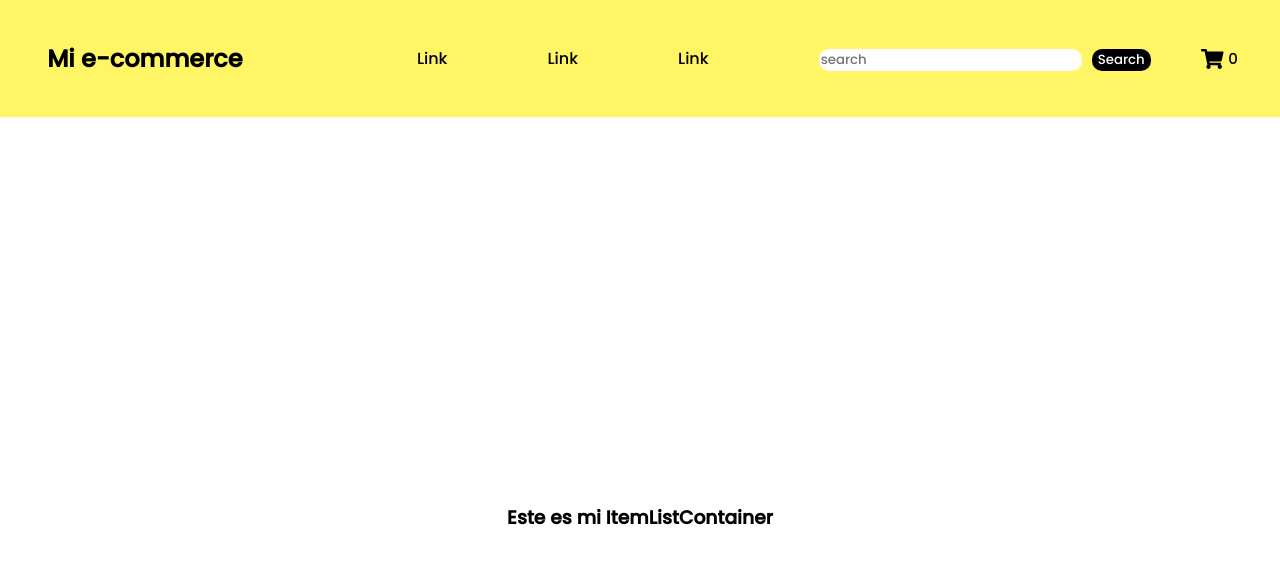
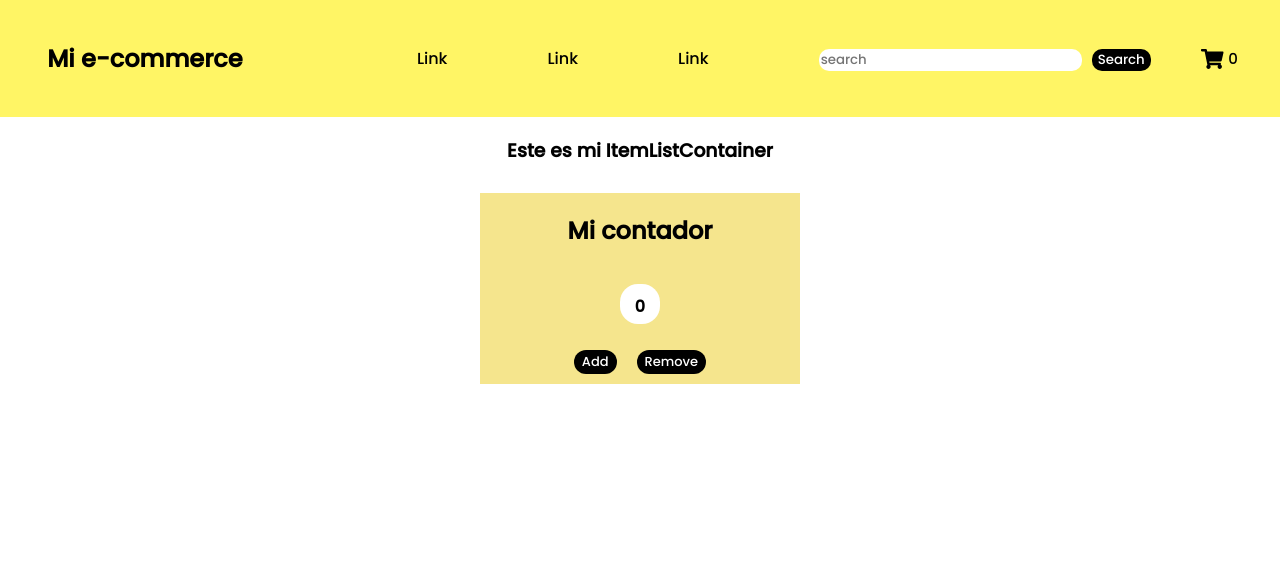
Before and after one commit to melinarmoreira/e-commerceReact, a React (Create React App) app: page / in a window 1280 px wide. Shown: the top 564 px of the page. Built offline with nearby package versions, Linux system fonts and the light colour scheme.

Commit message:
componentes II

```diff
--- a/src/App.js
+++ b/src/App.js
@@ -2,6 +2,7 @@
 import "./App.css";
 import NavBar from "./components/NavBar";
 import ItemListContainer from "./components/ItemListContainer";
+import ItemCount from "./components/ItemCount";
 
 
 function App() {
@@ -11,7 +12,7 @@ function App() {
           <NavBar/>
       </header>
           <ItemListContainer greeting="Este es mi ItemListContainer"/>
-
+          <ItemCount/>
     </div>
   );
 }
--- a/src/components/CartWidget.js
+++ b/src/components/CartWidget.js
@@ -7,7 +7,7 @@ import {faShoppingCart} from "@fortawesome/free-solid-svg-icons";
 
 function CartWidget () {
     return (
-        <div class="containerIcon">
+        <div className="containerIcon">
             <FontAwesomeIcon className="iconCart" icon={faShoppingCart}/>
             <p className="count">0</p>
         </div>
--- /dev/null
+++ b/src/components/ItemCount.css
@@ -0,0 +1,28 @@
+.buttonCounterUp, .buttonCounterDown {
+    background-color: black;
+    border: none;
+    color: white;
+    font-size: 13px;
+    border-radius: 20px;
+    font-family: 'Poppins', sans-serif;
+    padding: 2px 8px;
+    margin: 10px;
+}
+.counterStyle {
+    border-radius: 18px;
+    width: 20px;
+    height: 20px;
+    padding: 10px;
+    background-color: white;
+    text-align: center;
+    font-weight: bold;
+}
+.containerCounter {
+    margin: 10px auto;
+    background-color: rgb(245, 229, 141);
+    display: flex;
+    flex-direction: column;
+    align-items: center;
+    justify-content: center;
+    width: 25%;
+}
--- /dev/null
+++ b/src/components/ItemCount.js
@@ -0,0 +1,41 @@
+import React from "react";
+import { useState } from "react";
+import "./ItemCount.css"
+
+
+const ItemCount = () => {
+    let [counter, setCounter] = useState(0);
+    let [stock, setStock] = useState(10);
+
+    const counterUp = () => {
+            if (stock >= 1 ){
+            setCounter(counter + 1);
+            setStock(stock - 1);
+            }
+            else {
+                alert("No hay stock")
+            }
+    }
+    const counterDown = () => {
+            if (stock < 10) {
+            setCounter(counter - 1);
+            setStock(stock + 1);
+            } else {
+                alert("No hay más items para eliminar");
+            }
+    }
+    return (
+        <div className="containerCounter">
+                <h2>Mi contador</h2>
+                <p className="counterStyle">{counter}</p>
+                <div>
+                <button className="buttonCounterUp" onClick={counterUp}>Add</button>
+                <button className="buttonCounterDown"onClick={counterDown}>Remove</button>
+                </div>
+        </div>
+    )
+}
+
+
+
+export default ItemCount;
--- a/src/components/ItemListContainer.css
+++ b/src/components/ItemListContainer.css
@@ -1,6 +1,5 @@
 .containerItems {
     margin: 0px;
-    height: 800px;
     width: 100%;
     text-align: center;
     align-content: center;
--- a/src/components/ItemListContainer.js
+++ b/src/components/ItemListContainer.js
@@ -1,7 +1,5 @@
 import React from "react";
 import "./ItemListContainer.css";
-
-
 
 export default function ItemListContainer(props) {
     return (
--- a/src/components/NavBar.js
+++ b/src/components/NavBar.js
@@ -1,6 +1,7 @@
 import React from "react";
 import './NavBar.css';
 import CartWidget from "./CartWidget";
+
 
 function NavBar () {
     return (
@@ -26,9 +27,10 @@ function NavBar () {
                         </li>
                         {<CartWidget/>}
                     </ul>
-                </div>
+            </div>
         </nav>
     )
+
 }
 
 export default NavBar;
```
